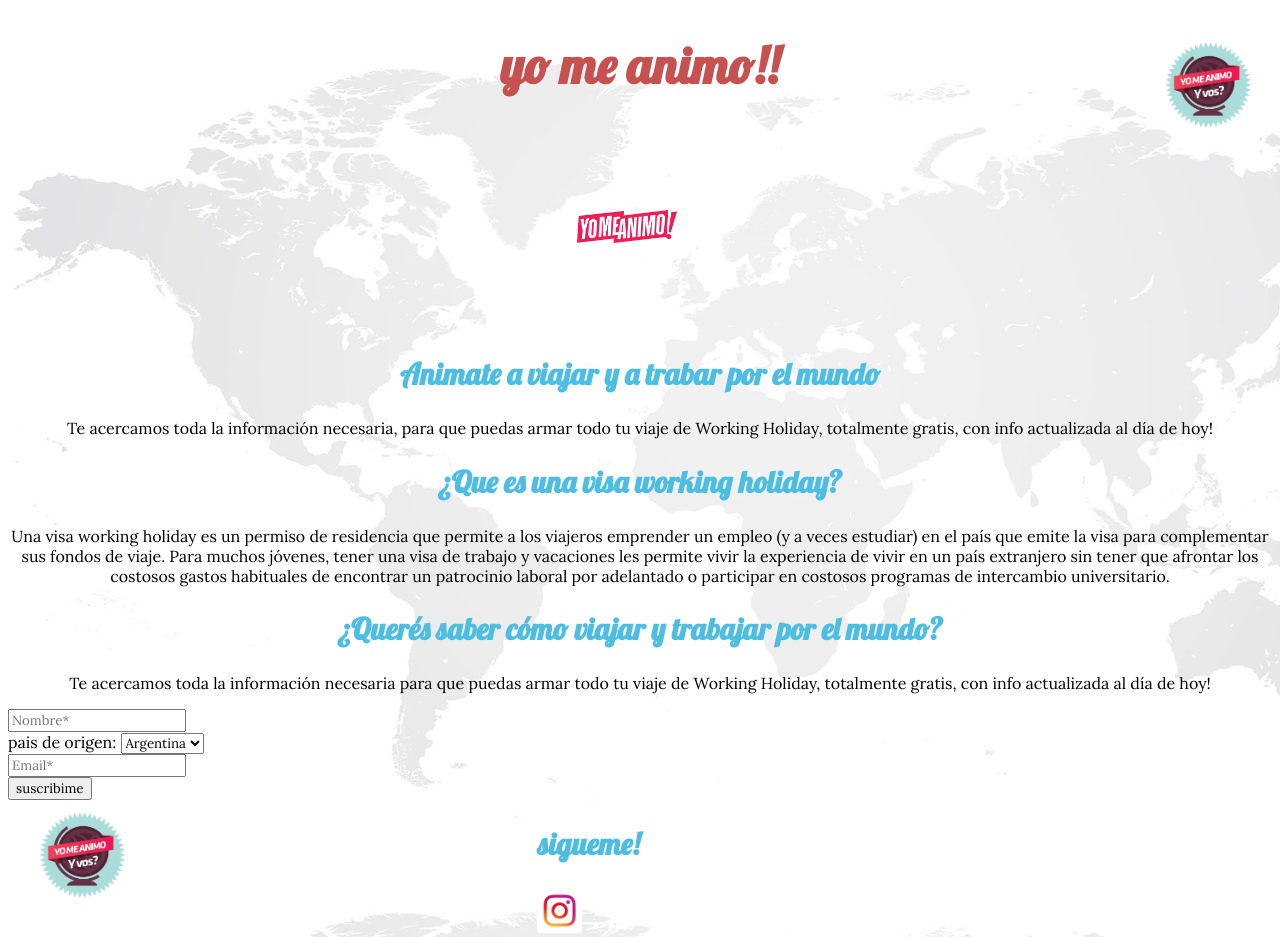
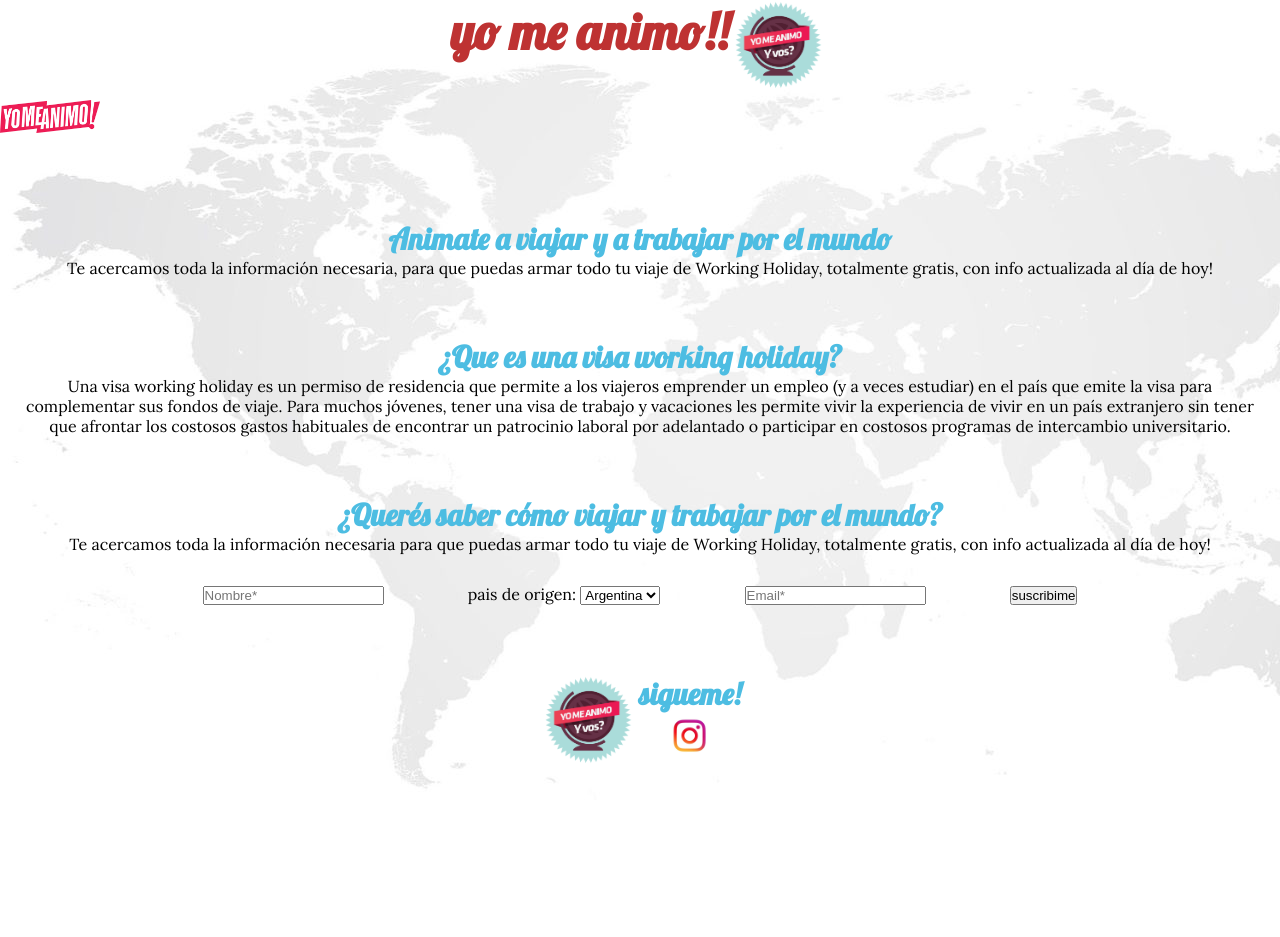
Before and after one commit to facuricher/html-css, a plain HTML site: page index.html in a window 1280 px wide. After the commit the page ends 800 px from the top, so only its background shows below. Drawn offline with Linux system fonts and the light colour scheme.

Commit message:
agrego flex

```diff
--- a/index.html
+++ b/index.html
@@ -20,29 +20,27 @@
                 <img src="logo yo me animo.png" alt="logotipo yo me animo">
             </div>
         </header>
-        <article>
-            <section class="section1">
+        <section>
                 <div class="imag">
-                    <!-- logotipo -->
                     <img src="imagen article.png" alt="article">
                 </div>
-            </section>
-            <section>
+            <article>
                 <!-- introduccion-->
-                <h2>Animate a viajar y a trabar por el mundo</h2>
+                <h2>Animate a viajar y a trabajar por el mundo</h2>
                 <p>
                     Te acercamos toda la información necesaria, para que puedas armar todo tu viaje de Working Holiday,
                     totalmente gratis, con info actualizada al día de hoy!
                 </p>
-            </section>
-            <section>
+            </article>
+            <article>
                  <!-- breve explicacion de la visa-->
                  <h2>¿Que es una visa working holiday?</h2>
                  <p>
-                     Una visa working holiday es un permiso de residencia que permite a los viajeros emprender un empleo (y a veces estudiar) en el país que emite la visa para complementar sus fondos de viaje. Para muchos jóvenes, tener una visa de trabajo y vacaciones les permite vivir la experiencia de vivir en un país extranjero sin tener que afrontar los costosos gastos habituales de encontrar un patrocinio laboral por adelantado o participar en costosos programas de intercambio universitario.
+                     Una visa working holiday es un permiso de residencia que permite a los viajeros emprender un empleo (y a veces estudiar) en el país que emite la visa para complementar sus fondos de viaje.
+                     Para muchos jóvenes, tener una visa de trabajo y vacaciones les permite vivir la experiencia de vivir en un país extranjero sin tener que afrontar los costosos gastos habituales de encontrar un patrocinio laboral por adelantado o participar en costosos programas de intercambio universitario.
                  </p>
-            </section>
-            <section>
+            </article>
+            <article>
                  <!-- como aplicar a la visa -->
                  <h2>¿Querés saber cómo viajar y trabajar por el mundo?</h2>
                  <p>
@@ -73,16 +71,18 @@
                         </li>
                     </ul>
                 </form><!-- indica fin del formulario -->
-            </section>
-        </article>
-        <footer class="footer"><!--links de utilidad -->
+            </article>
+        </section>
+        <footer><!--links de utilidad -->
             <div class="imag"><!-- logotipo -->
                 <img src="logo yo me animo.png" alt="logotipo yo me animo">
             </div>
-            <div class="icono">
-                <h2>sigueme!</h2>
-                <a href="https://www.instagram.com/yomeanimo.ok/"><img src="logo instagram.jpg" alt="logotipo de instagram" width="45px" height="45px"></a>
-            </div>
+            <ul>
+                <li>
+                    <h2>sigueme!</h2>
+                    <a href="https://www.instagram.com/yomeanimo.ok/"><img src="logo instagram.jpg" alt="logo instagram" width="45px" height="45px"></a>
+                </li>
+            </ul>
         </footer>
     </main>
 </body>
--- a/styles.css
+++ b/styles.css
@@ -1,35 +1,37 @@
 *{
-    font-family: 'Lora', serif;
+   margin: 0;
+   padding: 0;
 }
 /* fondo de la pag */
 body{
+    width: 100vw;
+    height: 100vh;
     background-image: url(fondo-mapa.jpg);
     box-sizing: border-box;
+    font-family: 'Lora', serif;
+}
+
+main{
+    width: 100%;
+    height: 100%;
+    text-align: center;
+}
+
+li{
+    list-style: none;
 }
 
 /* titulos */
 h1{
     font-size: 50px;
-    color: rgb(197, 81, 81);
+    color: rgb(190, 50, 50);
     font-family: 'Lobster', cursive;
-    text-align: center;
 }
 
 h2{
     font-size: 30px;
     color: rgb(77, 189, 226);
     font-family: 'Lobster', cursive;
-    text-align: center;
-}
-
-/* propiedad a lista */
-section ul {
-    margin: 0;
-    padding: 0;
-}
-
- section ul li{
-    list-style: none;
 }
 
 /* propiedades al logotipo */
@@ -43,48 +45,29 @@ section ul {
     height: auto;
 }
 
-/* posicionamiento al logotipo */
-header{
-    position: relative;
+article{
+    margin-bottom: 20px;
+    padding: 20px;
 }
 
-header .imag{
-    position: absolute;
-    right: 1%;
-    top: 10%;
+/* flexbox */
+header{
+    display: flex;
+    justify-content:center;
 }
 
-/* tuve que usar mala practica */
-.section1{
-    width: 100%;
-    height: 200px;
-    position: relative;
+footer{
+    display: flex;
+    justify-content: center;
 }
 
-.section1 .imag{
-    position: absolute;
-    left: 45%;
-    bottom: 10%;
+form ul li{
+    display:inline-block;
+    margin-right: 20px;
+    padding: 30px;
 }
 
-/* aliniacion de texto */
-section p{
-    text-align: center;
+/* ultimo li del ul */
+form ul li:last-child{
+    margin-right: 0px;
 }
-
-/* logo footer */
-.footer{
-    position: relative;
-}
-
-.footer .imag{
-    position: absolute;
-     left: 2%;
-     top: 10px;%;
-}
-
-.footer .icono{
-    position: absolute;
-    right: 50%;
-    top: 10%
-}
```
